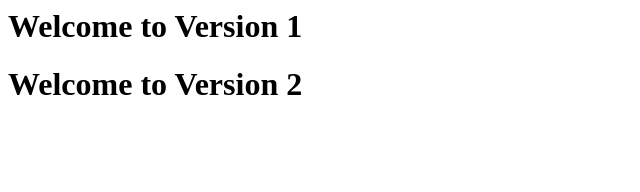
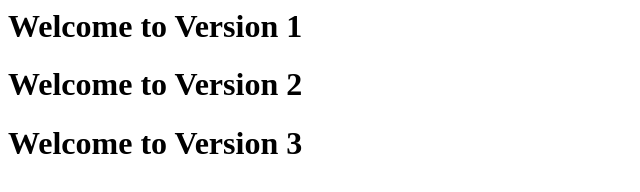
Before and after one commit to aleeza204/cicd-demo, a plain HTML site: page index.html in a window 1280 px wide. Shown: the whole page, without its empty margins (0-640 px from the left). Drawn offline with Linux system fonts and the light colour scheme.

Commit message:
Update index.html

```diff
--- a/index.html
+++ b/index.html
@@ -1,2 +1,3 @@
 <h1>Welcome to Version 1</h1>
  <h1>Welcome to Version 2</h1>
+<h1>Welcome to Version 3</h1>
```
